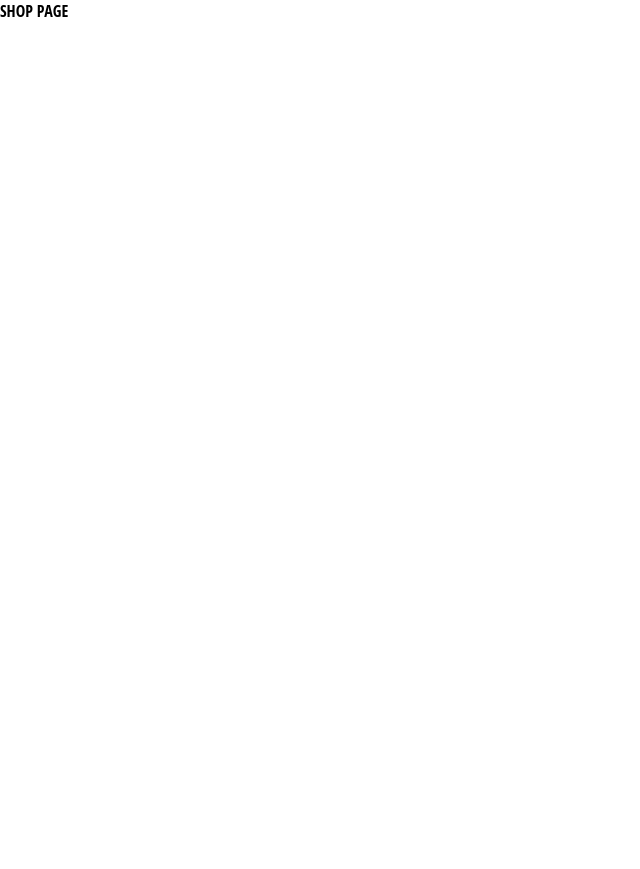
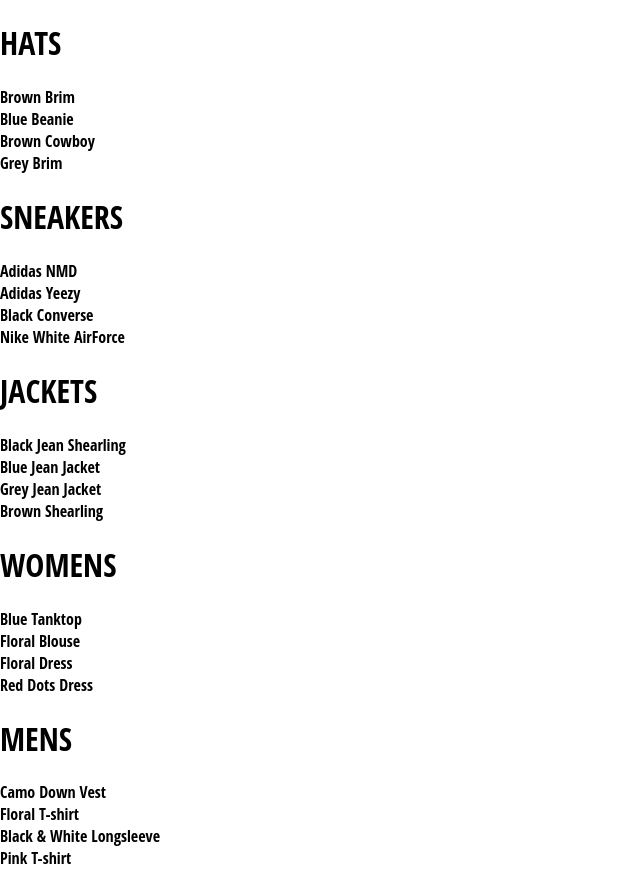
Before and after one commit to Juancho91/dastore, a React (Create React App) app: page /shop in a window 1280 px wide. Shown: the whole page, without its empty margins (0-640 px from the left). Before the commit the page ends 800 px from the top, so only its background shows below. Built offline with nearby package versions, Linux system fonts and the light colour scheme.

Commit message:
adding changes

```diff
--- /dev/null
+++ b/src/components/collection-preview/collection-preview.jsx
@@ -0,0 +1,17 @@
+import React from 'react';
+
+import './collection-preview.styles.scss';
+
+const CollectionPreview = ({ title, items }) => (
+    <div className='collection-preview'>
+      <h1 className='title'>{title.toUpperCase()}</h1>
+      <div className='preview'>
+      {items.filter((item, idx) => idx < 4)
+            .map(item => (
+            <div key={item.id}>{item.name}</div>
+          ))}
+      </div>
+    </div>
+);
+
+export default CollectionPreview;
--- a/src/pages/shop/shop.component.jsx
+++ b/src/pages/shop/shop.component.jsx
@@ -1,6 +1,8 @@
 import React from 'react';
 
 import SHOP_DATA from './shop.data.js';
+
+import CollectionPreview from '../../components/collection-preview/collection-preview';
 
 class ShopPage extends React.Component {
   constructor(props) {
@@ -12,7 +14,14 @@
   }
 
   render() {
-    return <div>SHOP PAGE</div>
+    const {collections} = this.state;
+    return (<div className='shop-page'>
+      {
+        collections.map(({ id, ...otherCollectionProps }) => (
+          <CollectionPreview key={id} {...otherCollectionProps} />
+        ))
+      }
+    </div>);
   }
 }
 
```
Also changed, not shown: src/components/collection-preview/collection-preview.styles.scss (added), 1 other file (tests, documents, lock files or other folders).
